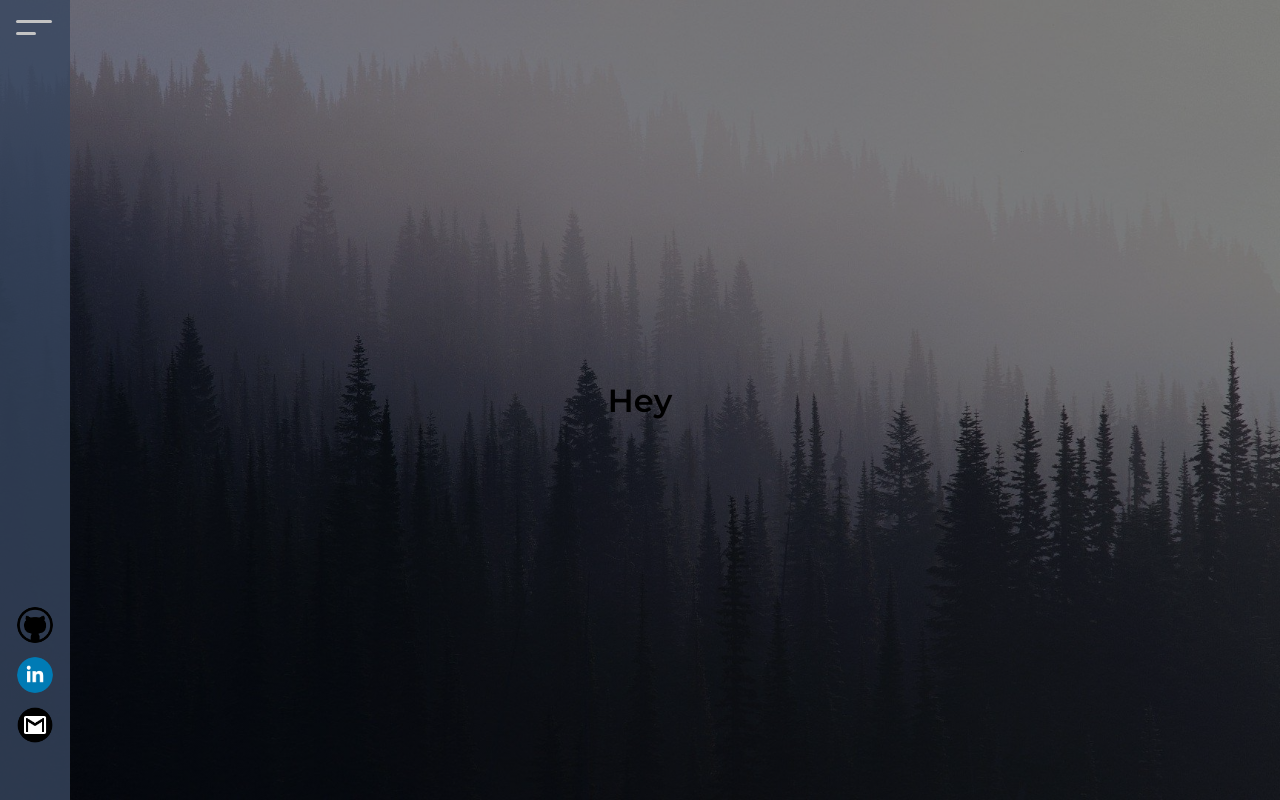
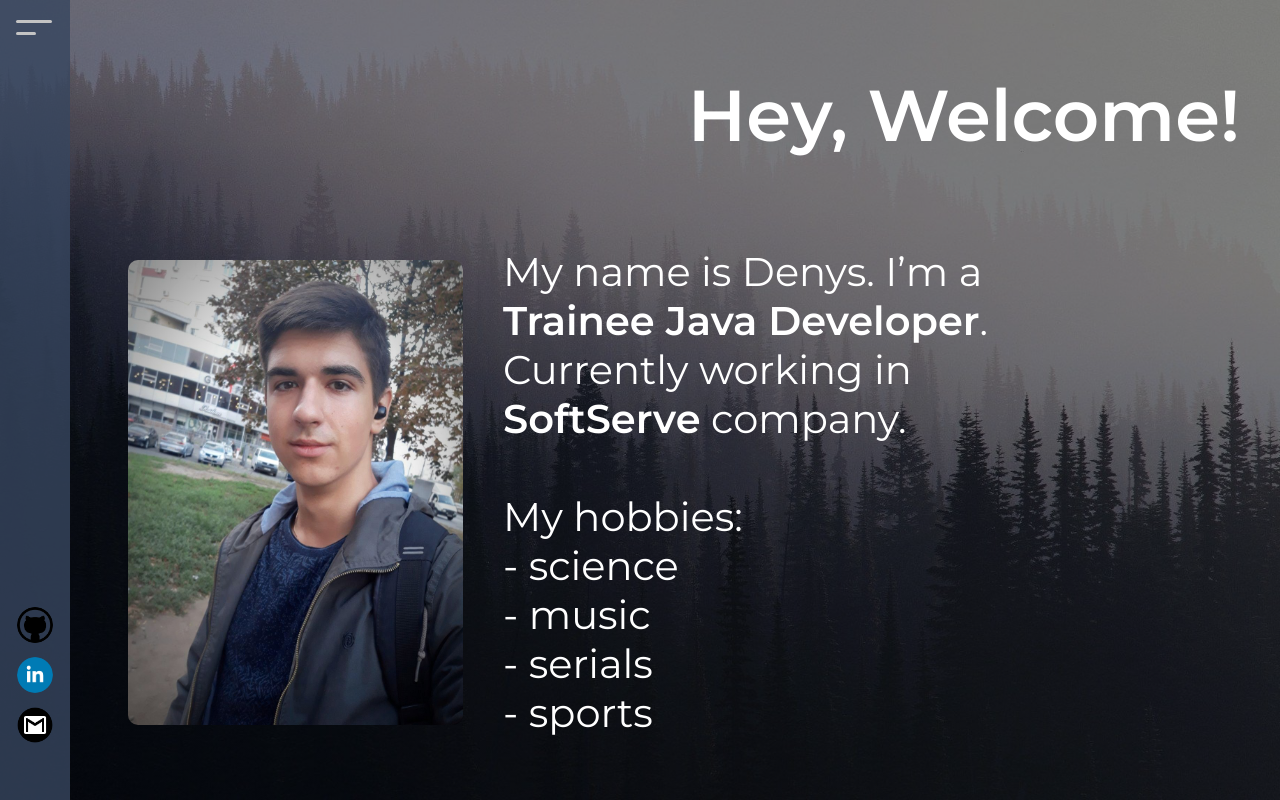
Before and after one commit to SaintUkrainian/personal-website, a React (Create React App) app: page /personal-webpage/about in a window 1280 px wide. Built offline with nearby package versions, Linux system fonts and the light colour scheme.

Commit message:
router transitions finally working

```diff
--- a/src/App.css
+++ b/src/App.css
@@ -6,23 +6,35 @@
   align-items: center;
   font-family: 'Montserrat', sans-serif;
   height: 100vh;
-  transition: all 0.3s ease-out;
+  transition: all 0.7s ease-out;
+}
+
+.paths {
+
 }
 
 .paths-enter {
   opacity: 0;
-  transition: all 0.3s ease-out;
+  transition: all 0.7s ease-out;
+  transform: translateY(-100%);
 }
 
 .paths-enter-active {
+  opacity: 0;
+}
+
+.paths-enter-done {
+  transition: all 0.7s ease-out;
+  transform: translateY(0);
   opacity: 1;
 }
 
 .paths-exit {
   opacity: 1;
-  transition: all 0.3s ease-out;
+  transition: all 0.7s ease-out;
 }
 
 .paths-exit-active {
   opacity: 0;
+  transform: translateY(100%);
 }
--- a/src/App.js
+++ b/src/App.js
@@ -4,17 +4,25 @@ import "./App.css";
 import Nav from "./components/nav/Nav";
 import {Route, Switch} from "react-router";
 import Home from "./paths/Home/Home";
+import {TransitionGroup} from "react-transition-group";
+import CSSTransition from "react-transition-group/CSSTransition";
 
 function App() {
 
     return (
         <div className="App">
             <Nav/>
-            <Switch>
-                <Route path={"/about"}><h1>Hey</h1></Route>
-                <Route exact path={"/"} component={Home}/>
-            </Switch>
-
+            <Route render={({location}) => (
+                <TransitionGroup>
+                    <CSSTransition key={location.key} timeout={700}
+                                   classNames={"paths"} mountOnEnter unMountOnExit>
+                        <Switch location={location}>
+                            <Route path={"/about"} component={Home}/>
+                            <Route exact path={"/"} component={Home}/>
+                        </Switch>
+                    </CSSTransition>
+                </TransitionGroup>
+            )}/>
         </div>
     );
 }
--- a/src/paths/Home/Home.js
+++ b/src/paths/Home/Home.js
@@ -1,29 +1,16 @@
-import React, {useState, useEffect} from "react";
-import CSSTransition from "react-transition-group/cjs/CSSTransition";
+import React from "react";
 import About from "../../components/about/About";
 
 import "./Home.css";
 
 function Home() {
 
-    const [appear, setAppear] = useState(false);
-
-    useEffect(() => {
-        setTimeout(() => {
-            setAppear(true);
-        }, 100)
-    });
-
     return (
         <div className={"Main"}>
-            <CSSTransition timeout={1000} classNames="welcome" in={appear} mountOnEnter>
-                <div className={"Welcome"}>
-                    <h1>Hey, Welcome!</h1>
-                </div>
-            </CSSTransition>
-            <CSSTransition timeout={1500} classNames="about" in={appear} mountOnEnter>
-                <About />
-            </CSSTransition>
+            <div className={"Welcome"}>
+                <h1>Hey, Welcome!</h1>
+            </div>
+            <About/>
         </div>
     );
 };
```
Also changed, not shown: 1 other file (tests, documents, lock files or other folders).
